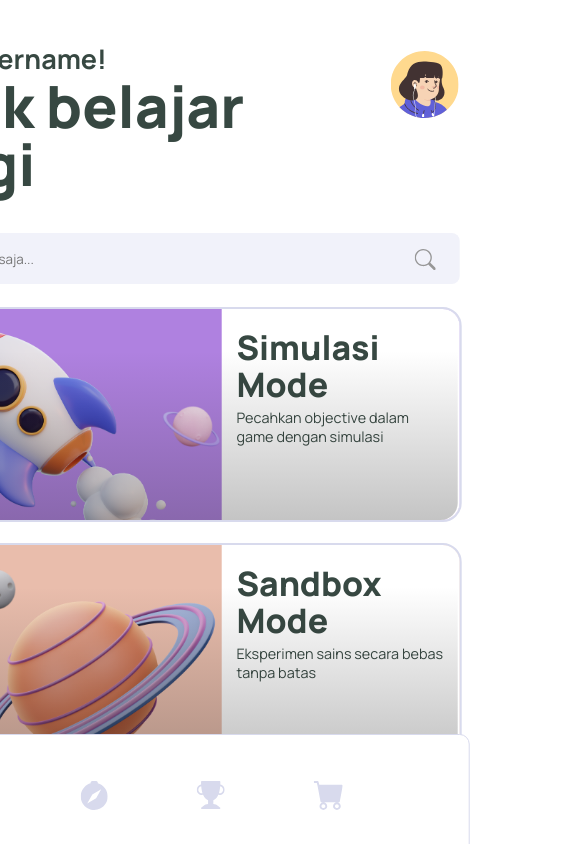
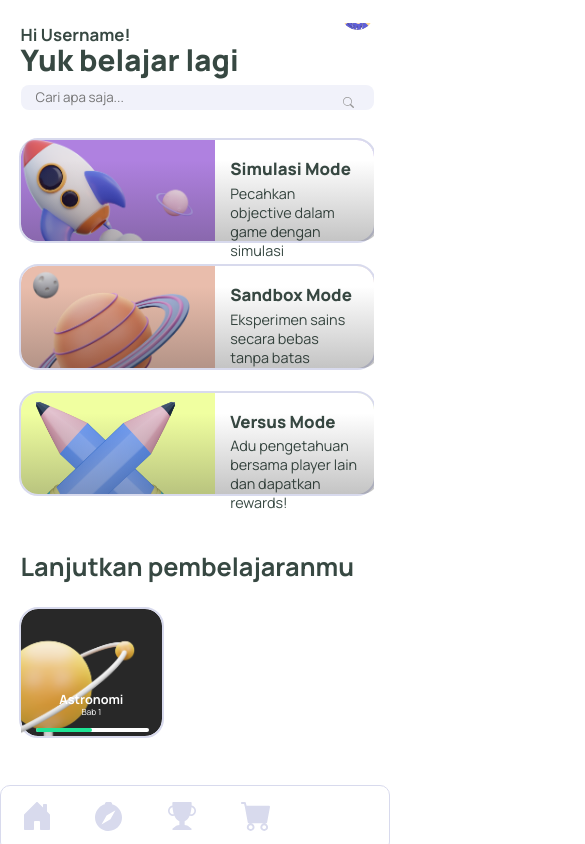
Before and after one commit to anggana-putra/learnica-no-login, a React (Create React App) app: page / in a window 390 px wide. Shown: the top 844 px of the page, 585 px wide, since content can reach past the window. Built offline with nearby package versions, Linux system fonts and the light colour scheme.

Commit message:
responsive fix - deleted window ver

```diff
--- a/src/App.css
+++ b/src/App.css
@@ -1,16 +1,30 @@
 html {
   margin: 0;
   padding: 0;
-  box-sizing: border-box;
+  box-sizing:border-box;
 }
 
+.warper {
+  position: absolute;
+  height: 100%;
+  width: 105%;
+  margin: 6% 4%;
+}
 
-.warper {
-  height: 100%;
-  width: 65vh;
-  position: absolute;
-  left: 50%;
-  top: 0;
-  transform: translate(-50%);
-  padding: 40px 10px 0px 10px;
+@media only screen and (max-width: 430px) {
+  .warper {
+    height: 100%;
+    width: 92%;
+    overflow-x: hidden;
+    padding-left: 5px;
+  }
 }
+
+@media only screen and (max-width: 375px) {
+  .warper {
+    height: 100%;
+    width: 93%;
+    overflow-x: hidden;
+    padding-left: 3px;
+  }
+}
--- a/src/components/HomePage/hpUpSection.css
+++ b/src/components/HomePage/hpUpSection.css
@@ -23,9 +23,9 @@
 }
 
 .profile {
-    position: absolute;
-    top: 6%;
-    right: 2%;
+    float: right;
+    position: relative;
+    bottom: 17vh;
 }
 
 .profile img {
@@ -46,7 +46,8 @@
 }
 
 .mPencarian {
-    margin-top: 40px;
+    position: relative;
+    bottom: 50px;
 }
 
 .pencarian input {
@@ -62,7 +63,7 @@
 
 .pencarian label {
     position: absolute;
-    right: 4vh;
+    left:  100%;
     margin-top: 1.8vh;
     cursor:pointer;
 }
@@ -77,3 +78,121 @@
 .pencarian label svg:hover {
     fill: black;
 }
+
+@media only screen and (max-width: 430px) {
+    .mPencarian {
+        position: relative;
+        bottom: 30px;
+    }
+    .pencarian label {
+        position: absolute;
+        left:  91%;
+        margin-top: 0.8vh;
+        cursor:pointer;
+    }
+    .pencarian label svg {
+        height: 1.3vh;
+        width: auto;
+        fill: #979797;
+        transition: 200ms ease;
+    }
+    .pencarian input {
+        height: 3vh;
+        width: 100%;
+    }
+    .upText {
+        font-family: 'Manrope';
+        width: 90%;
+    }
+    .upText h2 {
+        font-size: 2vh;
+    }
+    .upText h1 {
+        font-size: 3.5vh;
+        font-weight: 900;
+        line-height: 1;
+        color: #374842;
+    }
+    .profile img {
+        height: 4vh;
+        width: auto;
+        cursor: pointer;
+        outline: none;
+        border-radius: 30px;
+        transition: 100ms ease;
+    }
+    .profile {
+        float: right;
+        position:relative;
+        bottom: 9.5vh;
+        display: block;
+    }
+
+}
+
+@media only screen and (max-width: 375px) {
+    .mPencarian {
+        position: relative;
+        bottom: 25px;
+    }
+    .pencarian label svg {
+        height: 1.1vh;
+        width: auto;
+        fill: #979797;
+        transition: 200ms ease;
+    }
+    .profile img {
+        height: 3vh;
+        width: auto;
+        cursor: pointer;
+        outline: none;
+        border-radius: 30px;
+        transition: 100ms ease;
+    }
+    .profile {
+        float: right;
+        position: relative;
+        bottom: 7.5vh;
+    }
+    .upText {
+        font-family: 'Manrope';
+        width: 80%;
+    }
+    .upText h2 {
+        font-size: 1.5vh;
+    }
+    .upText h1 {
+        font-size: 3vh;
+        font-weight: 900;
+        line-height: 1;
+        color: #374842;
+    }
+}
+
+@media only screen and (max-width: 320px) {
+    .pencarian label {
+        left:  88%;
+    }
+    .upText h2 {
+        font-size: 1.5vh;
+    }
+    .upText h1 {
+        font-size: 2.5vh;
+        font-weight: 900;
+        line-height: 1;
+        color: #374842;
+    }
+    .profile img {
+        height: 3vh;
+        width: auto;
+        cursor: pointer;
+        outline: none;
+        border-radius: 30px;
+        transition: 100ms ease;
+    }
+    .profile {
+        float: right;
+        position: relative;
+        bottom: 7vh;
+    }
+}
--- a/src/components/HomePage/lanjutkan.css
+++ b/src/components/HomePage/lanjutkan.css
@@ -126,3 +126,114 @@
     left: 85%;
     bottom: 30px;
 }
+
+@media only screen and (max-width: 430px) {
+    .wrapLan h2 {
+        font-size: 3vh;
+        }
+    .pembelajaranOne .wrap-pembelajaranOne {
+        height: 15vh;
+    }
+    .pembelajaranOne .astronomi {
+        height: 15vh;
+        width: 60%;
+        object-fit: cover;
+        object-position: -80px -0%;
+    }
+
+    .asText {
+        position: relative;
+        text-align: center;
+        padding: 10vh 0 0 0;
+        height: 1vh;
+        width: 100%;
+        border-radius: 0 17px 17px 0;
+        margin-left: 0%;
+        font-family: 'Manrope';
+        color: white;
+    }
+    .asText h2 {
+        font-size: 1.5vh;
+    }
+    .asText p {
+        font-size: 1vh;
+    }
+    .slide {
+        position: absolute;
+        border-radius: 5px;
+        height: 0.5vh;
+        width: 40%;
+        background-color: #1EE494;
+    }
+
+    .slideB {
+        position: absolute;
+        border-radius: 5px;
+        height: 0.5vh;
+        width: 80%;
+    }
+    #slide {
+        margin-left: 15px;
+        margin-top: 10px;
+    }
+}
+
+@media only screen and (max-width: 375px) {
+    .pembelajaranOne .astronomi {
+        height: 15vh;
+        width: 65%;
+        object-fit: cover;
+        object-position: -90px -10%;
+    }
+}
+
+@media only screen and (max-width: 320px) {
+    .pembelajaranOne .astronomi {
+        height: 15vh;
+        width: 65%;
+        object-fit: cover;
+        object-position: -80px -200%;
+    }
+    .riwayat {
+        height: 165px;
+        width: 100%;
+        background-color: #fafafa;
+        border-radius: 10px;
+        padding: 30px 30px;
+        outline: solid 2px #D8DAED;
+        margin: 20px 0 50px 0;
+    }
+
+    .riwayat h3 {
+        font-size: 17px;
+        font-weight: 500;
+    }
+
+    .riwayat h1 {
+        position: relative;
+        bottom: 21px;
+        font-size: 23px;
+    }
+
+
+    .riwayat button {
+        height: 34px;
+        width: 100px;
+        cursor: pointer;
+        outline: none;
+        background-color: #1EE494;
+        border: none;
+        border-radius: 5px;
+        font-family: 'Manrope';
+        font-weight: 600;
+        color: #374842;
+        position: relative;
+        bottom: 6px;
+    }
+
+    .riwayat p {
+        position: relative;
+        left: 80%;
+        bottom: 30px;
+    }
+}
--- a/src/components/HomePage/modePembelajaran.css
+++ b/src/components/HomePage/modePembelajaran.css
@@ -1,7 +1,7 @@
 .gradientSimulasi {
     position: absolute;
     height: 25vh;
-    width: 96%;
+    width: 100%;
     border-radius: 17px;
     z-index: 1;
     opacity: 0.3;
@@ -55,7 +55,7 @@
 .simulasiMode {
     border-radius: 18px;
     cursor: pointer;
-    margin-top: 25px;
+    margin-top: 0px;
 }
 
 
@@ -64,7 +64,7 @@
 .gradientSandbox {
     position: absolute;
     height: 25vh;
-    width: 96%;
+    width: 100%;
     border-radius: 17px;
     z-index: 1;
     opacity: 0.3;
@@ -126,7 +126,7 @@
 .gradientVersus {
     position: absolute;
     height: 25vh;
-    width: 96%;
+    width: 100%;
     border-radius: 17px;
     z-index: 1;
     opacity: 0.3;
@@ -182,3 +182,111 @@
     cursor: pointer;
     margin-top: 25px;
 }
+
+@media only screen and (max-width: 430px) {
+    .gradientSimulasi {
+        position: absolute;
+        height: 12vh;
+        width: 100%;
+    }
+    .simulasiMode .wrap {
+        height: 12vh;
+    }
+    .simulasiMode .rocket {
+        height: 12vh;
+        object-position: -30px 32%;
+    }
+    .siText h2 {
+        font-size: 2vh;
+    }
+    /*///*/
+    .gradientSandbox {
+        position: absolute;
+        height: 12vh;
+        width: 100%;
+    }
+    .sandboxMode .wrapSa {
+        height: 12vh;
+    }
+    .sandboxMode .planetO {
+        height: 12vh;
+        object-position: -70px 38%;
+    }
+    .saText {
+        padding: 20px 15px;
+        height: 25vh;
+    }
+    .saText h2 {
+        font-size: 2vh;
+    }
+    /*///*/
+    .gradientVersus {
+        position: absolute;
+        height: 12vh;
+        width: 100%;
+    }
+    .versusMode .wrapVe {
+        height: 12vh;
+    }
+    .versusMode .pencils {
+        height: 12vh;
+        object-position: -55px 38%;
+    }
+    .veText h2 {
+        font-size: 2vh;
+    }
+}
+
+@media only screen and (max-width: 320px) {
+    .gradientSimulasi {
+        height: 10vh;
+    }
+    .simulasiMode .wrap {
+        height: 10vh;
+    }
+    .simulasiMode .rocket {
+        height: 10vh;
+        object-position: -20px 32%;
+    }
+    .siText h2 {
+        font-size: 1.5vh;
+    }
+    .siText p {
+        padding-top: 5px;
+        font-size: 70%;
+    }
+    /*///*/
+    .gradientSandbox {
+        height: 10vh;
+    }
+    .sandboxMode .wrapSa {
+        height: 10vh;
+    }
+    .sandboxMode .planetO {
+        height: 10vh;
+        object-position: -50px 38%;
+    }
+    .saText h2 {
+        font-size: 1.5vh;
+    }
+    .saText p {
+        font-size: 70%;
+    }
+    /*///*/
+    .gradientVersus {
+        height: 10vh;
+    }
+    .versusMode .wrapVe {
+        height: 10vh;
+    }
+    .versusMode .pencils {
+        height: 10vh;
+        object-position: -40px 38%;
+    }
+    .veText h2 {
+        font-size: 1.5vh;
+    }
+    .veText p {
+        font-size: 70%;
+    }
+}
--- a/src/components/quickBar.css
+++ b/src/components/quickBar.css
@@ -1,15 +1,13 @@
 .quickBar {
     position: fixed;
-    top: 87%;
-    left: 50%;
-    transform: translate(-50%);
+    top: 93%;
     display: flex;
     flex-direction: row;
     align-items: center;
     list-style: none;
     background-color: white;
-    width: 65vh;
-    height: 15vh;
+    width: 100%;
+    height: 8vh;
     border-radius: 10px;
     border: solid 1px #d8daed;
     z-index: 2;
@@ -18,8 +16,7 @@
   }
 
   .quickBar li {
-    padding: 1vh;
-    margin: 0 36px;
+    padding: 2.7vh;
   }
 
   #home-ico,
```
